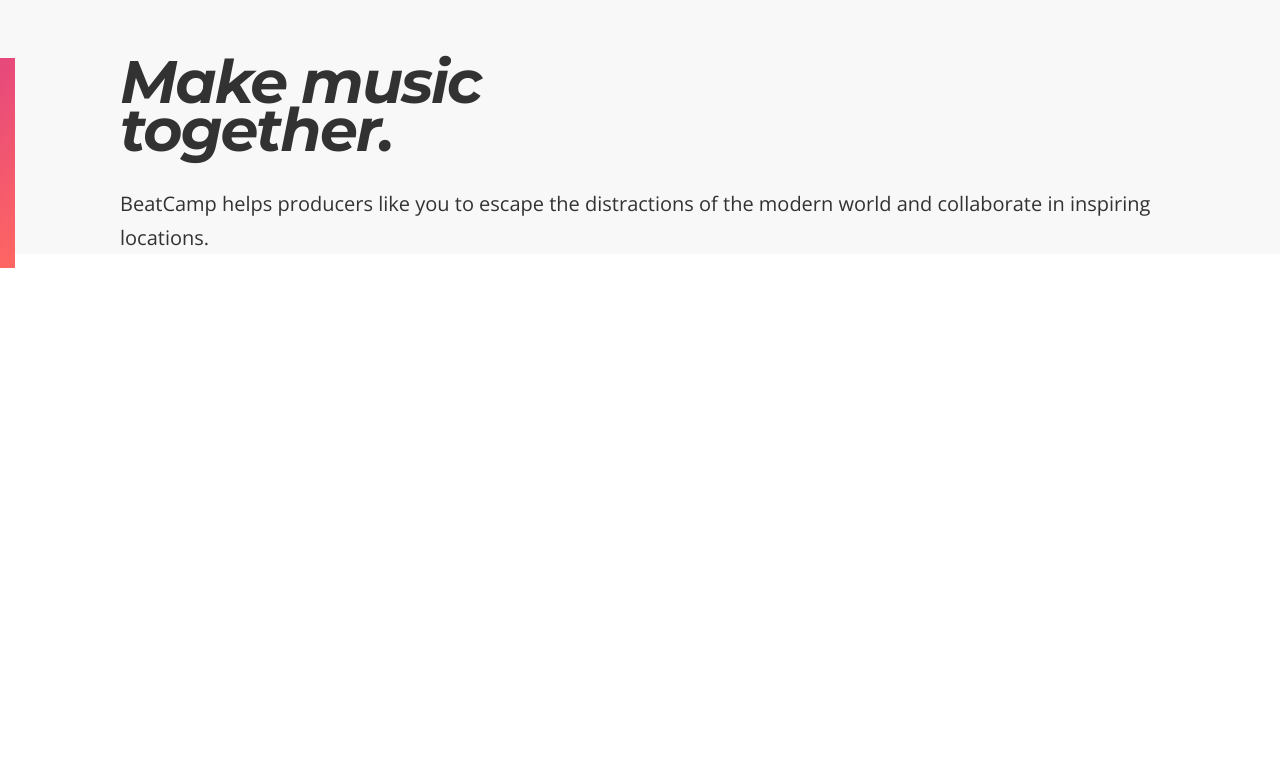
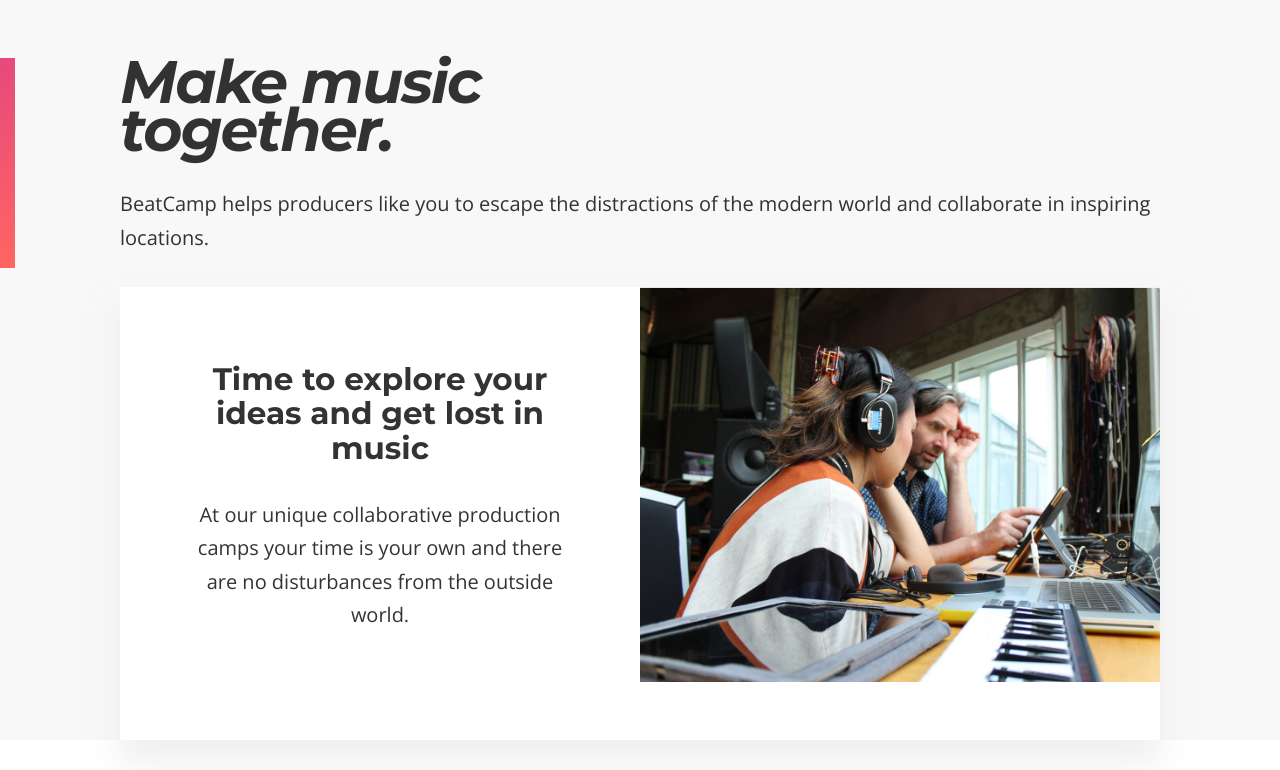
Before and after one commit to mlangsman/beatcamp, a Gatsby site: page / in a window 1280 px wide. Shown: the part 702-1472 px from the top of the page. Before the commit the page ends 989 px from the top, so only its background shows below. Built offline with nearby package versions, Linux system fonts and the light colour scheme; Gatsby itself is replaced by a stand-in of ours; some packages are replaced by stand-ins of ours.

Commit message:
Add Card component

```diff
--- /dev/null
+++ b/src/components/card/card.js
@@ -0,0 +1,42 @@
+import React from 'react'
+import styled, { css } from 'react-emotion';
+import { spacing, backgroundColor } from '../../utils/globalStyles'
+import cardImage from './cardImage.jpg'
+
+const ContentCard = styled('div')`
+  background-color: white;
+  display: flex;
+  margin-top: ${spacing}px;
+  margin-bottom: ${spacing}px;
+  -webkit-box-shadow: 0px 24px 29px 0px rgba(225,225,225,0.5);
+  -moz-box-shadow: 0px 24px 29px 0px rgba(225,225,225,0.5);
+  box-shadow: 0px 24px 29px 0px rgba(225,225,225,0.5);
+`
+
+const FlexItemText = styled('div')`
+  flex: 0 1 50%;
+  max-width: 50%;
+  text-align: center;
+  padding: ${2.5*spacing}px;
+`
+
+const FlexItemImage = styled('div')`
+  flex: 0 1 50%;
+  max-width: 50%;
+`
+
+export default class Card extends React.Component {
+  render() {
+    return(
+      <ContentCard>
+        <FlexItemText>
+          <h3>Time to explore your ideas and get lost in music</h3>
+          <p>At our unique collaborative production camps your time is your own and there are no disturbances from the outside world. </p>
+        </FlexItemText>
+        <FlexItemImage>
+          <img src={cardImage} />
+        </FlexItemImage>
+      </ContentCard>
+    );
+  }
+}
--- a/src/components/section/section.js
+++ b/src/components/section/section.js
@@ -1,6 +1,7 @@
 import React from 'react'
 import { css } from 'emotion';
 import { spacing, backgroundColor } from '../../utils/globalStyles'
+import Card from '../card/card.js'
 
 const section = css`
   padding-top: ${spacing*2}px;
@@ -8,7 +9,6 @@
 `
 
 const flourish = css`
-  background-color: red;
   height: ${7*spacing}px;
   width: ${spacing/2}px;
   position: absolute;
@@ -27,7 +27,9 @@
       <div className={flourish}></div>
         <h1>Make music <br />together.</h1>
         <p>BeatCamp helps producers like you to escape the distractions of the modern world and collaborate in inspiring locations.</p>
+        <Card />
       </div>
+
     );
   }
 }
--- a/src/utils/typography.js
+++ b/src/utils/typography.js
@@ -28,6 +28,9 @@
     button: {
       fontFamily: 'Montserrat',
       fontWeight: 600
+    },
+    img: {
+      margin:0
     }
 
   })
```
Also changed, not shown: src/components/card/cardImage.jpg (added).
